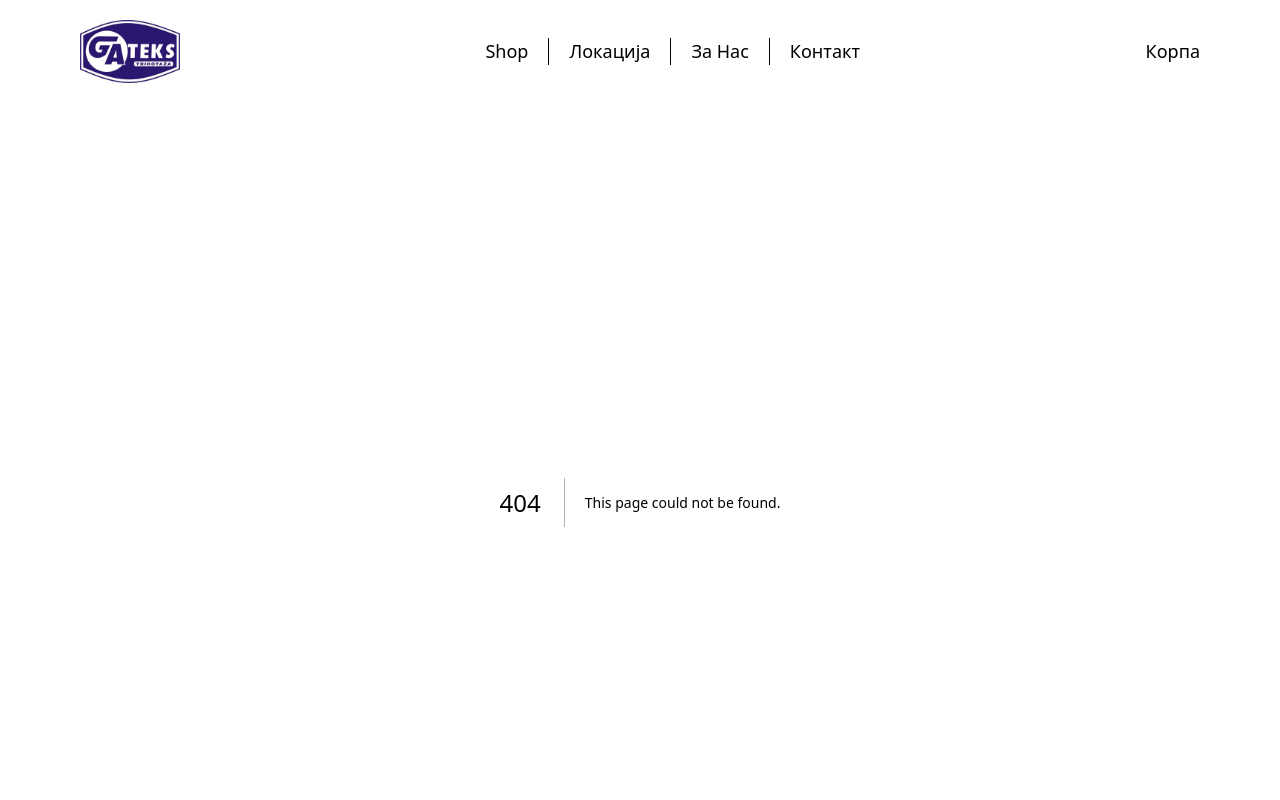
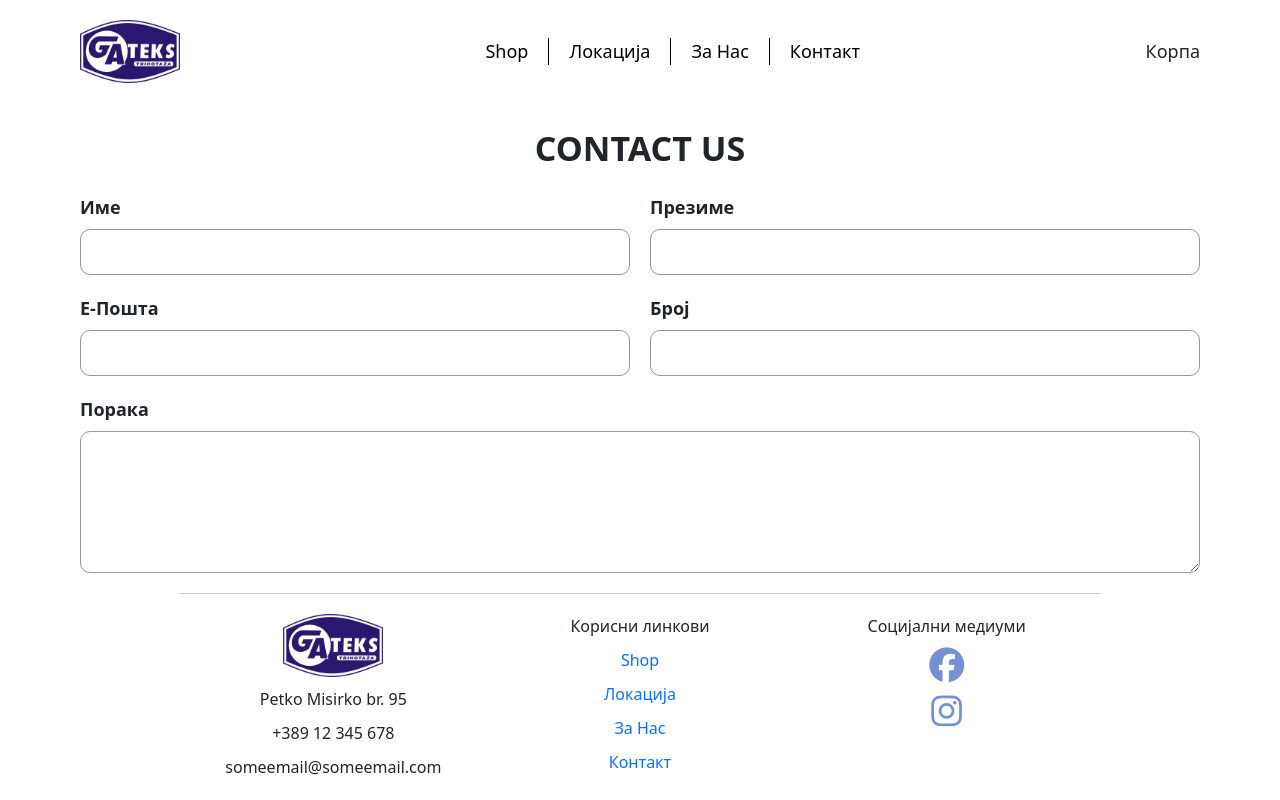
Before and after one commit to dino-taleski/gatex_website, a Next.js app in the folder gatex_website/: page /contact in a window 1280 px wide. Before the commit this address had no page. Shown: the top 800 px of the page. Built offline with nearby package versions, Linux system fonts and the light colour scheme.

Commit message:
added contact us page

```diff
--- /dev/null
+++ b/gatex_website/src/pages/contact/index.tsx
@@ -0,0 +1,59 @@
+import React from "react";
+import styles from "@/styles/ContactUs.module.css";
+
+const ContactPage = () => {
+    return (
+        <>
+            <div>
+                <p
+                    style={{
+                        textAlign: "center",
+                        fontSize: "34px",
+                        fontWeight: "700",
+                        paddingTop: "20px",
+                        paddingBottom: "20px",
+                        marginBottom: "0px",
+                    }}
+                >
+                    CONTACT US
+                </p>
+                <div className={styles.contact_us_main_form}>
+                    <form action="/">
+                        <div className={styles.input_label_group}>
+                            <div className={styles.input_label}>
+                                <label htmlFor="name">Име</label>
+                                <input type="text" id="name" />
+                            </div>
+                            <div className={styles.input_label}>
+                                <label htmlFor="surname">Презиме</label>
+                                <input type="text" id="surname" />
+                            </div>
+                        </div>
+                        <div className={styles.input_label_group}>
+                            <div className={styles.input_label}>
+                                <label htmlFor="email">Е-Пошта</label>
+                                <input type="text" id="email" />
+                            </div>
+                            <div className={styles.input_label}>
+                                <label htmlFor="number">Број</label>
+                                <input type="text" id="number" />
+                            </div>
+                        </div>
+                        <div className={styles.input_label}>
+                            <label htmlFor="message">Порака</label>
+                            <textarea
+                                className={styles.input_textarea}
+                                name="message"
+                                id="message"
+                                cols="30"
+                                rows="5"
+                            ></textarea>
+                        </div>
+                    </form>
+                </div>
+            </div>
+        </>
+    );
+};
+
+export default ContactPage;
--- /dev/null
+++ b/gatex_website/src/styles/ContactUs.module.css
@@ -0,0 +1,36 @@
+.contact_us_main_form {
+    margin-inline: 80px;
+    padding-bottom: 20px;
+}
+
+.input_label_group {
+    display: grid;
+    grid-template-columns: repeat(2, 1fr);
+    gap: 20px;
+    padding-bottom: 20px;
+}
+
+.input_label {
+    display: flex;
+    flex-direction: column;
+    width: 100%;
+}
+
+.input_label label {
+    font-size: 18px;
+    font-weight: 600;
+}
+
+.input_label input {
+    padding: 10px;
+    border-radius: 10px;
+    border: 1px solid rgb(151, 151, 151);
+}
+
+.input_textarea {
+    border: 1px solid rgb(151, 151, 151);
+    border-radius: 10px;
+    padding: 10px;
+}
+
+/* optimize for mobile */
```
